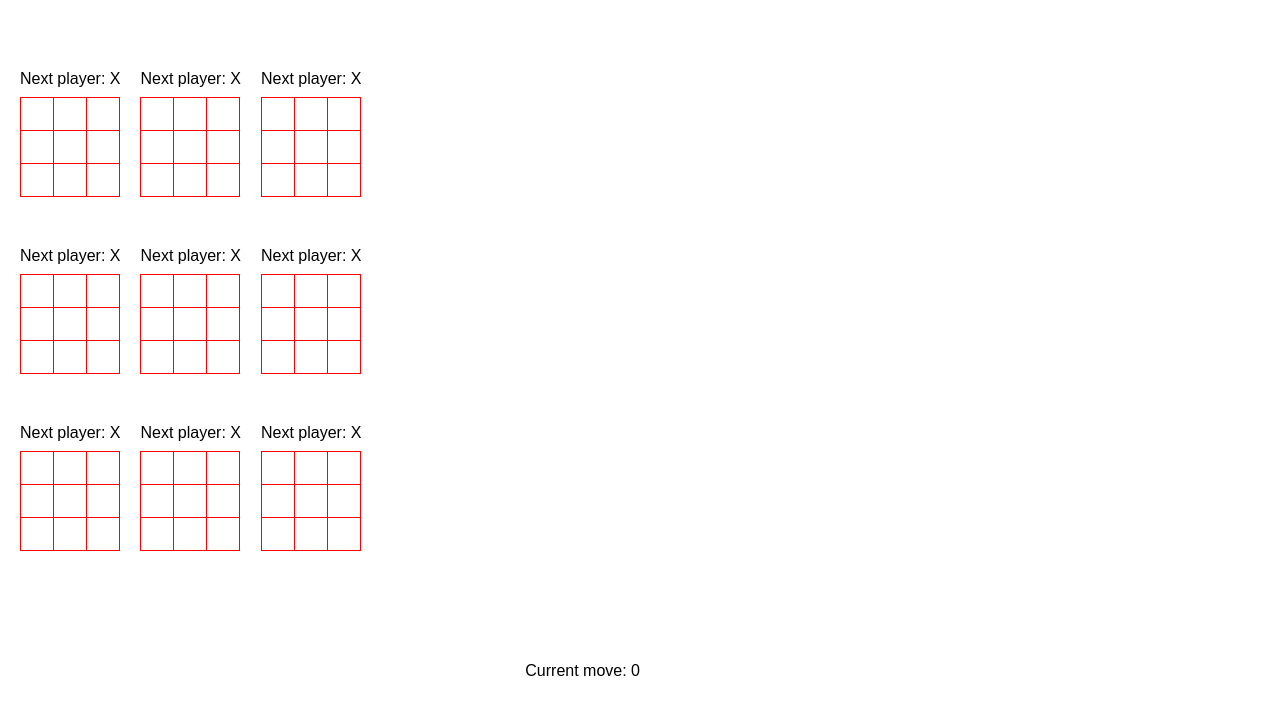
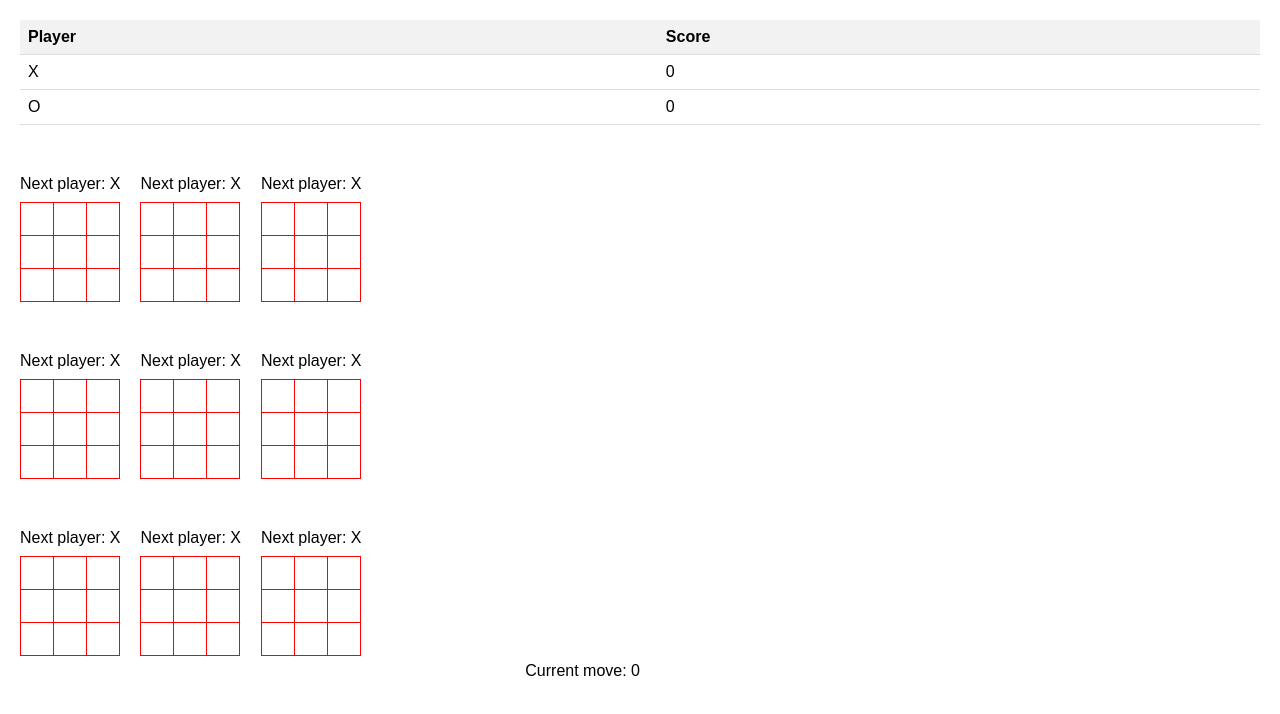
Before and after one commit to iByteABit256/tic-tac-toes, a React (Create React App) app: page / in a window 1280 px wide. Shown: the top 714 px of the page. Built offline with nearby package versions, Linux system fonts and the light colour scheme; the HTML template or start-up script is replaced by a standard one.

Commit message:
Core game logic is mostly done

```diff
--- a/src/App.js
+++ b/src/App.js
@@ -11,34 +11,46 @@ function Square({ value, onSquareClick, isActive }) {
   );
 }
 
-function Board({ boardNum, turn, squares, onPlay, isActive }) {
+function Board({ boardNum, turn, squares, onPlay, isActive, onScoreChange }) {
+  const [winner, setWinner] = useState(null);
+  const [isDraw, setIsDraw] = useState(false);
+
   const xIsNext = turn % 2 === 0;
 
   function nextPlayer() {
-    return xIsNext ? "X" : "O";
+    return xIsNext ? 'X' : 'O';
   }
 
-  const winner = calculateWinner(squares);
-  const gameIsTie = !winner && boardIsFilled(squares);
   let status;
-
   if (winner) {
     status = `Winner: ${winner}`;
+  } else if (isDraw) {
+    status = "Tie!";
   } else {
-    if (gameIsTie) {
-      status = "Tie!";
-    } else {
-      status = `Next player: ${xIsNext ? "X" : "O"}`;
-    }
+    status = `Next player: ${xIsNext ? 'X' : 'O'}`;
   }
 
   function handleClick(i) {
-    if (squares[i] || winner || gameIsTie) {
+    // Can't play on board if game is ended, square is filled or board is inactive
+    if (squares[i] || winner || isDraw || !isActive) {
       return;
     }
 
     const nextSquares = squares.slice();
     nextSquares[i] = nextPlayer();
+
+    const nextWinner = calculateWinner(nextSquares);
+    const nextDraw = !nextWinner && boardIsFilled(nextSquares);
+
+    if (nextWinner) {
+      setWinner(nextWinner);
+      onScoreChange(boardNum, [nextWinner])
+    }
+
+    if (nextDraw) {
+      setIsDraw(true);
+      onScoreChange(boardNum, ['X','O'])
+    }
 
     onPlay(boardNum, nextSquares, i);
   }
@@ -71,22 +83,42 @@ function Board({ boardNum, turn, squares, onPlay, isActive }) {
   );
 }
 
+function ScoreBoard({ scores }) {
+  return (
+    <div className="score-board">
+      <table>
+        <thead>
+          <tr>
+            <th>Player</th>
+            <th>Score</th>
+          </tr>
+        </thead>
+        <tbody>
+          {Array.from(scores).map(([player, score]) => (
+            <tr key={player}>
+              <td>{player}</td>
+              <td>{score}</td>
+            </tr>
+          ))}
+        </tbody>
+      </table>
+    </div>
+  );
+}
+
 export default function Game() {
   /*
-        TODO: When you play on one position of a board, you have to play on that position of the
-              whole game. Create a highlight around the game that is active every turn.
+      TODO:
 
-              Every game is active during the first turn.
-
-              The player that first reaches 5 won games wins the total game.
-
-              Next time I need to disable the boards that aren't active, and count the total
-              board victories of each player.
-    */
+      - fix game end behaviour
+      - fix turn history or remove it
+  */
 
   const [turn, setTurn] = useState(0);
   const [history, setHistory] = useState([Array(9).fill(Array(9).fill(null))]);
-  const [activeBoard, setActiveBoard] = useState(null);
+  const [activeBoards, setActiveBoards] = useState(new Set([...Array(9).keys()]));
+  const [gamesEnded, setGamesEnded] = useState(new Set());
+  const [scores, setScores] = useState(new Map([['X', 0], ['O', 0]]))
 
   const currentBoards = history[turn];
 
@@ -96,7 +128,35 @@ export default function Game() {
     const nextHistory = [...history.slice(0, turn + 1), nextBoards];
     setHistory(nextHistory);
     setTurn(nextHistory.length - 1);
-    setActiveBoard(squareChanged);
+
+    // If next board has ended, start on any unfinished board
+    if (gamesEnded.has(squareChanged)) {
+      const unfinishedBoards = new Set();
+      for (let i = 0; i < 9; i++) {
+        if (!gamesEnded.has(i)) {
+          unfinishedBoards.add(i);
+        }
+      }
+      setActiveBoards(unfinishedBoards);
+    } else {
+      setActiveBoards(new Set([squareChanged]));
+    }
+
+    // If game has ended, show winner
+    if(activeBoards.size === 0) {
+      const finalWinner = [...scores.entries()].reduce((a, b) => a[1] > b[1] ? a : b);
+      alert(`Player ${finalWinner[0]} has won with a score of ${finalWinner[1]}!!`);
+    }
+  }
+
+  function handleScoreChange(boardIdx, changes) {
+    changes.forEach((player) => {
+      scores.set(player, scores.get(player) + 1);
+    });
+    setScores(scores);
+
+    gamesEnded.add(boardIdx);
+    setGamesEnded(gamesEnded);
   }
 
   function jumpTo(nextMove) {
@@ -138,7 +198,8 @@ export default function Game() {
             boardNum={boardIdx}
             squares={currentBoards[boardIdx]}
             onPlay={handlePlay}
-            isActive={activeBoard ? activeBoard === boardIdx : true}
+            isActive={activeBoards.has(boardIdx)}
+            onScoreChange={handleScoreChange}
           />
         </div>
       );
@@ -152,6 +213,7 @@ export default function Game() {
 
   return (
     <div key="Game" className="game">
+      <ScoreBoard scores={scores} />
       {gameRows}
       <div className="game-info">
         <ul>{moves}</ul>
--- a/src/styles.css
+++ b/src/styles.css
@@ -121,3 +121,23 @@ body {
   bottom: 15%;
   right: 50%;
 }
+
+.scoreboard {
+  max-width: 300px;
+  margin: 0 auto;
+}
+
+table {
+  width: 100%;
+  border-collapse: collapse;
+}
+
+th, td {
+  padding: 8px;
+  text-align: left;
+  border-bottom: 1px solid #ddd;
+}
+
+th {
+  background-color: #f2f2f2;
+}
```
